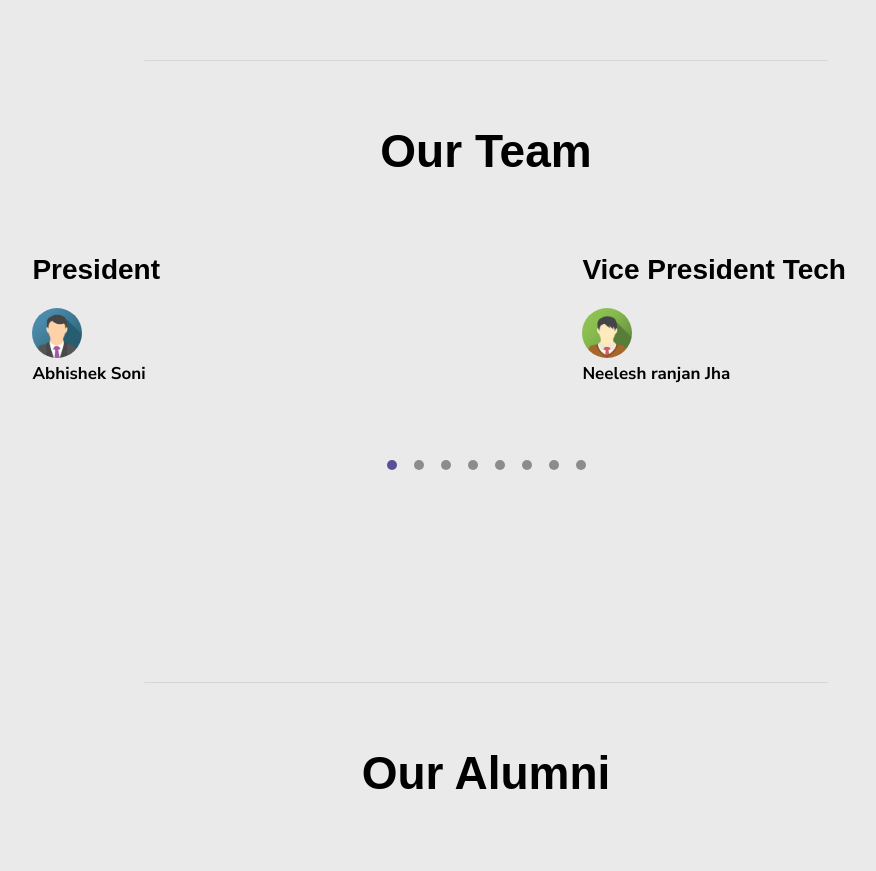
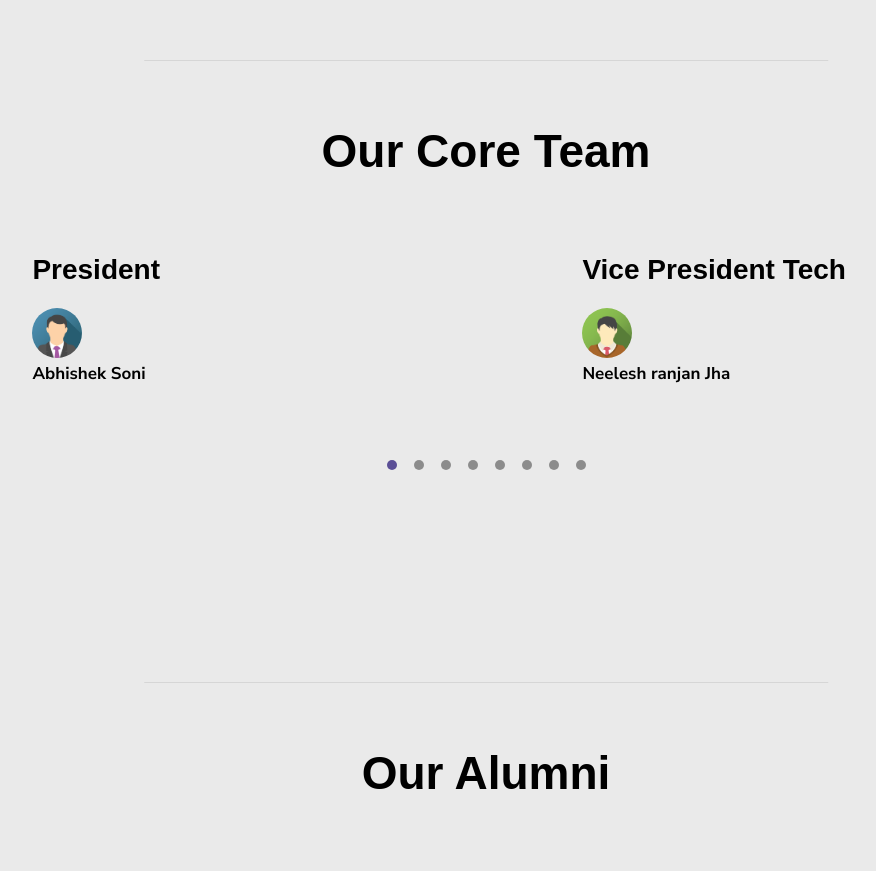
Before and after one commit to Android-Club-VITC/Android-Club-VITC.github.io, a website: page index.html in a window 1280 px wide. Shown: the part 1840-2711 px from the top of the page, without its empty margins (154-1030 px from the left). Drawn offline with Linux system fonts and the light colour scheme; a web font is replaced by a local one.

```diff
--- a/index.html
+++ b/index.html
@@ -209,7 +209,7 @@
 
             <div class="row">
                 <div class="col-full ourteam-header">
-                    <h2 class="display-2">Our Team</h2>
+                    <h2 class="display-2">Our Core Team</h2>
                 </div>
             </div>
 
```
